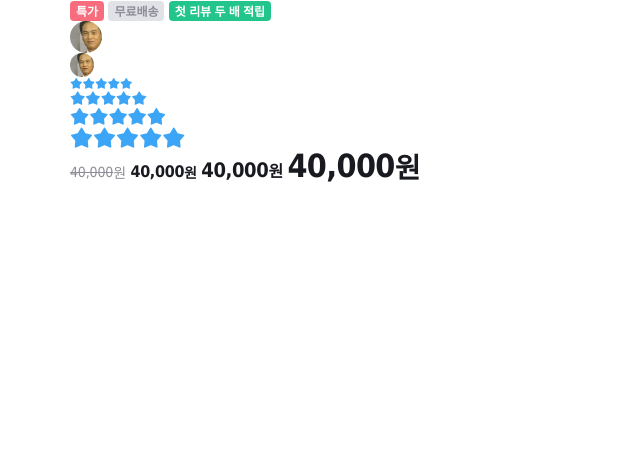
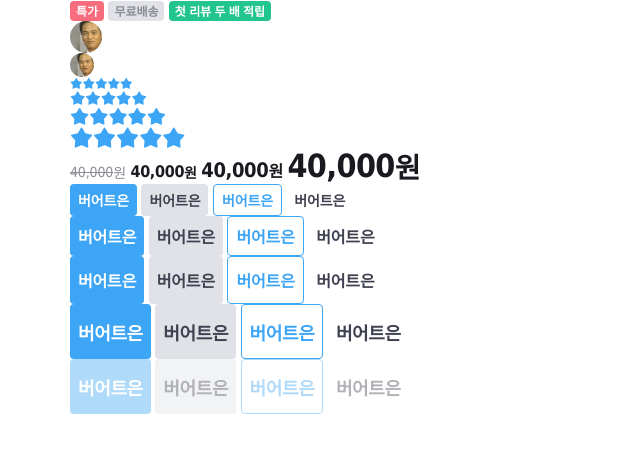
Before and after one commit to exploit-J/practice-tomorrow, a website: page index.html in a window 1280 px wide. Shown: the whole page, without its empty margins (0-640 px from the left). Drawn offline with Linux system fonts and the light colour scheme; files whose address does not match are found by name.

Commit message:
implement button

```diff
--- a/index.html
+++ b/index.html
@@ -82,6 +82,38 @@
         <span class="currency">원</span>
       </div>
     </div>
+
+    <div>
+      <button type="button" class="btn-primary btn-32">버어트은</button>
+      <button type="button" class="btn-secondary btn-32">버어트은</button>
+      <button type="button" class="btn-outlined btn-32">버어트은</button>
+      <button type="button" class="btn-ghost btn-32">버어트은</button>
+    </div>
+    <div>
+      <button type="button" class="btn-primary btn-40">버어트은</button>
+      <button type="button" class="btn-secondary btn-40">버어트은</button>
+      <button type="button" class="btn-outlined btn-40">버어트은</button>
+      <button type="button" class="btn-ghost btn-40">버어트은</button>
+    </div>
+    <div>
+      <button type="button" class="btn-primary btn-48">버어트은</button>
+      <button type="button" class="btn-secondary btn-48">버어트은</button>
+      <button type="button" class="btn-outlined btn-48">버어트은</button>
+      <button type="button" class="btn-ghost btn-48">버어트은</button>
+    </div>
+    <div>
+      <button type="button" class="btn-primary btn-55">버어트은</button>
+      <button type="button" class="btn-secondary btn-55">버어트은</button>
+      <button type="button" class="btn-outlined btn-55">버어트은</button>
+      <button type="button" class="btn-ghost btn-55">버어트은</button>
+    </div>
+    <div>
+      <button type="button" class="btn-primary btn-55" disabled>버어트은</button>
+      <button type="button" class="btn-secondary btn-55" disabled>버어트은</button>
+      <button type="button" class="btn-outlined btn-55" disabled>버어트은</button>
+      <button type="button" class="btn-ghost btn-55" disabled>버어트은</button>
+    </div>
+
   </div>
 </body>
 
--- a/styles/main.scss
+++ b/styles/main.scss
@@ -15,5 +15,6 @@
 @import './modules/avatars';
 @import './modules/star-ratings';
 @import './modules/prices';
+@import './modules/buttons';
 
 @import './layouts/girds';
--- /dev/null
+++ b/styles/modules/_buttons.scss
@@ -0,0 +1,81 @@
+%btn-base{
+  @include inline-flexbox;
+  padding: 0 8px;
+  font-weight: 700;
+  border-radius: 4px;
+
+  &:disabled{
+    opacity: 0.4;
+    cursor: not-allowed;
+  }
+}
+
+// btn style
+
+.btn-primary{
+  @extend %btn-base;
+  color:$white;
+  background-color: $blue;
+  transition: background-color 200ms ease-in-out;
+
+  &:not(:disabled):hover{
+    background-color: $blue-dark;
+  }
+}
+
+.btn-secondary{
+  @extend %btn-base;
+  color:$primary;
+  background-color: $border;
+  transition: background-color 200ms ease-in-out;
+
+  &:not(:disabled):hover{
+    background-color: $tertiary;
+  }
+}
+
+.btn-outlined{
+  @extend %btn-base;
+  color:$blue;
+  background-color: $white;
+  border: 1px solid $blue;
+  transition: background-color 200ms ease-in-out;
+
+  &:not(:disabled):hover{
+    background-color: $blue-light;
+  }
+}
+
+.btn-ghost{
+  @extend %btn-base;
+  color:$primary;
+  background-color: transparent;
+  transition: color 200ms ease-in-out;
+
+  &:not(:disabled):hover{
+    color: $secondary;
+  }
+}
+
+
+// btn size
+
+.btn-32{
+  @include text-style(14);
+  height: 32px;
+}
+
+.btn-40{
+  @include text-style(16);
+  height: 40px;
+}
+
+.btn-48{
+  @include text-style(16);
+  height: 48px;
+}
+
+.btn-55{
+  @include text-style(18);
+  height: 55px;
+}
```
Also changed, not shown: style.css, 1 other file.
